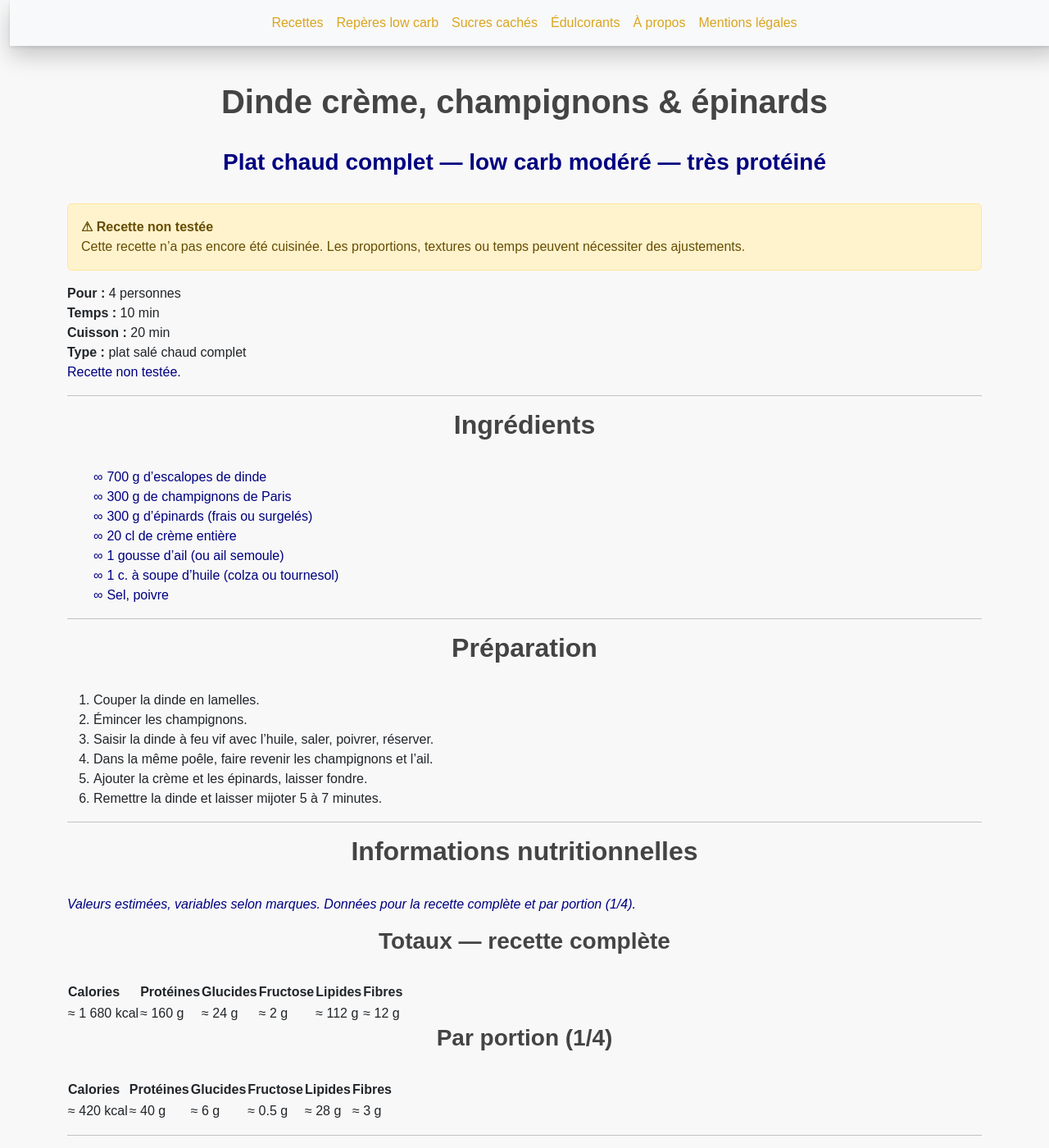
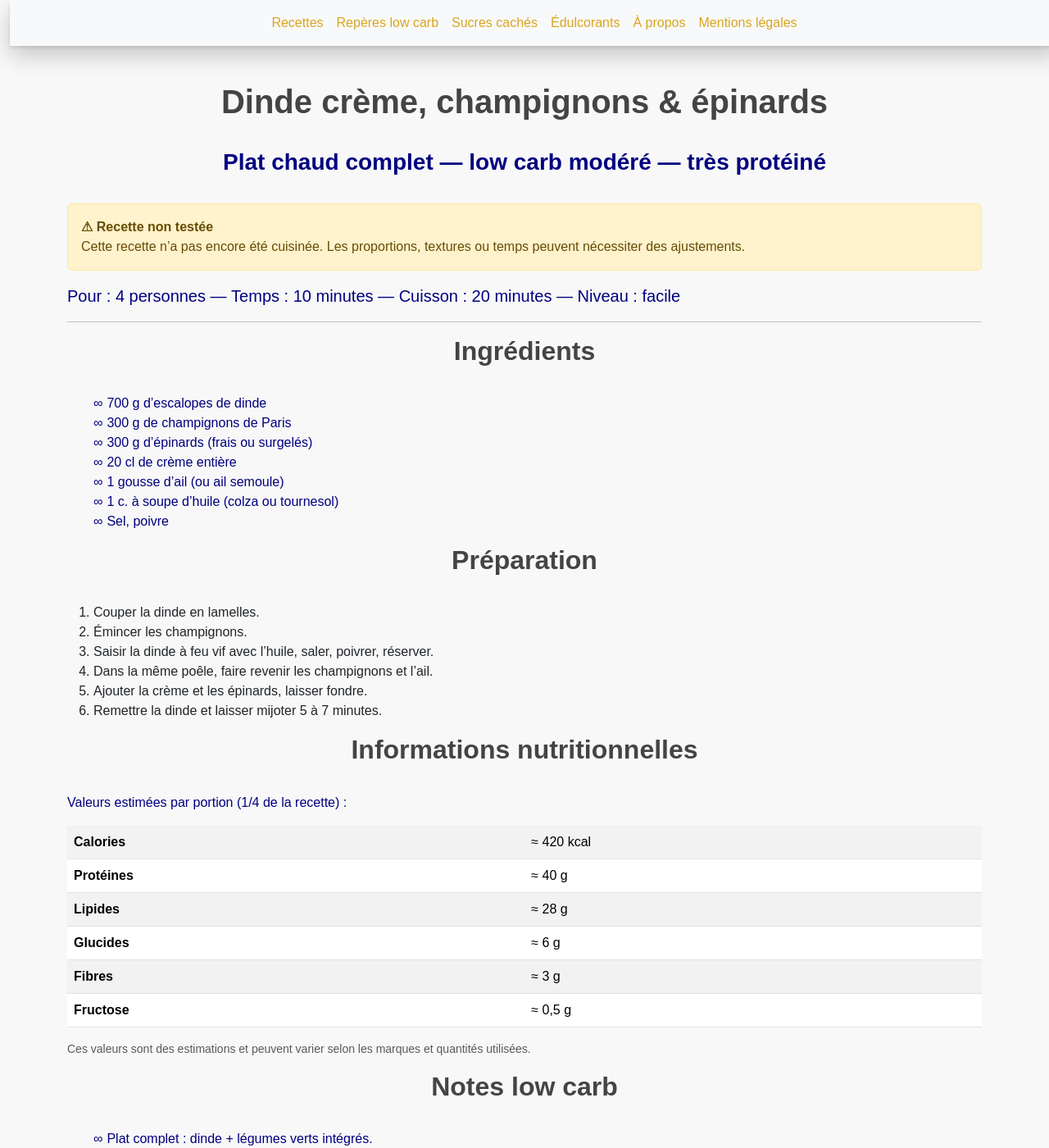
Before and after one commit to laurie-boissay/laurie-boissay.github.io, a Jekyll site: the page built from recettes/dinde-creme-champignons-epinards.html, in a window 1280 px wide and 1400 px high. Shown: the whole window at 82% size. Built offline with Jekyll 4.4.1, drawn with Linux system fonts in a browser that asks for light colours.

Commit message:
Update dinde-creme-champignons-epinards.html

```diff
--- a/recettes/dinde-creme-champignons-epinards.html
+++ b/recettes/dinde-creme-champignons-epinards.html
@@ -18,11 +18,11 @@ extra_head: |
     "@type": "Recipe",
     "name": "Dinde crème, champignons & épinards",
     "description": "Dinde à la crème avec champignons et épinards, plat low carb complet.",
-    "recipeYield": "4 personnes",
+    "recipeYield": "4 portions",
     "prepTime": "PT10M",
     "cookTime": "PT20M",
     "totalTime": "PT30M",
-    "recipeCategory": "Plats",
+    "recipeCategory": "Plats à base de viande",
     "recipeIngredient": [
       "700 g d'escalopes de dinde",
       "300 g de champignons de Paris",
@@ -43,38 +43,30 @@ extra_head: |
   }
   </script>
 ---
-
-<div class="recipe-lead">
-  <div class="recipe-lead__grid">
-    <div><strong>Pour :</strong> 4 personnes</div>
-    <div><strong>Temps :</strong> 10 min</div>
-    <div><strong>Cuisson :</strong> 20 min</div>
-    <div><strong>Type :</strong> plat salé chaud complet</div>
-  </div>
-  <p class="recipe-lead__note">
-    <strong>Recette non testée.</strong>
-  </p>
-</div>
+<p class="lead">
+  <strong>Pour :</strong> 4 personnes —
+  <strong>Temps :</strong> 10 minutes —
+  <strong>Cuisson :</strong> 20 minutes —
+  <strong>Niveau :</strong> facile
+</p>
 
 <hr>
 
 <h2>Ingrédients</h2>
 
-<ul class="recipe-ingredients">
-  <li><strong>700 g</strong> d’escalopes de dinde</li>
-  <li><strong>300 g</strong> de champignons de Paris</li>
-  <li><strong>300 g</strong> d’épinards (frais ou surgelés)</li>
-  <li><strong>20 cl</strong> de crème entière</li>
-  <li><strong>1</strong> gousse d’ail (ou ail semoule)</li>
-  <li><strong>1 c. à soupe</strong> d’huile (colza ou tournesol)</li>
+<ul>
+  <li>700 g d’escalopes de dinde</li>
+  <li>300 g de champignons de Paris</li>
+  <li>300 g d’épinards (frais ou surgelés)</li>
+  <li>20 cl de crème entière</li>
+  <li>1 gousse d’ail (ou ail semoule)</li>
+  <li>1 c. à soupe d’huile (colza ou tournesol)</li>
   <li>Sel, poivre</li>
 </ul>
 
-<hr>
-
 <h2>Préparation</h2>
 
-<ol class="recipe-steps">
+<ol>
   <li>Couper la dinde en lamelles.</li>
   <li>Émincer les champignons.</li>
   <li>Saisir la dinde à feu vif avec l’huile, saler, poivrer, réserver.</li>
@@ -83,69 +75,29 @@ extra_head: |
   <li>Remettre la dinde et laisser mijoter 5 à 7 minutes.</li>
 </ol>
 
-<hr>
+<h2>Informations nutritionnelles</h2>
+<p>Valeurs estimées <strong>par portion</strong> (1/4 de la recette) :</p>
 
-<h2>Informations nutritionnelles</h2>
-
-<p class="recipe-nutrition__disclaimer">
-  <em>Valeurs estimées, variables selon marques. Données pour la recette complète et par portion (1/4).</em>
-</p>
-
-<div class="recipe-nutrition">
-  <h3>Totaux — recette complète</h3>
-  <table class="recipe-table">
-    <thead>
-      <tr>
-        <th>Calories</th>
-        <th>Protéines</th>
-        <th>Glucides</th>
-        <th>Fructose</th>
-        <th>Lipides</th>
-        <th>Fibres</th>
-      </tr>
-    </thead>
+<div class="table-responsive">
+  <table class="table table-striped">
     <tbody>
-      <tr>
-        <td>≈ 1 680 kcal</td>
-        <td>≈ 160 g</td>
-        <td>≈ 24 g</td>
-        <td>≈ 2 g</td>
-        <td>≈ 112 g</td>
-        <td>≈ 12 g</td>
-      </tr>
-    </tbody>
-  </table>
-
-  <h3>Par portion (1/4)</h3>
-  <table class="recipe-table">
-    <thead>
-      <tr>
-        <th>Calories</th>
-        <th>Protéines</th>
-        <th>Glucides</th>
-        <th>Fructose</th>
-        <th>Lipides</th>
-        <th>Fibres</th>
-      </tr>
-    </thead>
-    <tbody>
-      <tr>
-        <td>≈ 420 kcal</td>
-        <td>≈ 40 g</td>
-        <td>≈ 6 g</td>
-        <td>≈ 0.5 g</td>
-        <td>≈ 28 g</td>
-        <td>≈ 3 g</td>
-      </tr>
+      <tr><th>Calories</th><td>≈ 420 kcal</td></tr>
+      <tr><th>Protéines</th><td>≈ 40 g</td></tr>
+      <tr><th>Lipides</th><td>≈ 28 g</td></tr>
+      <tr><th>Glucides</th><td>≈ 6 g</td></tr>
+      <tr><th>Fibres</th><td>≈ 3 g</td></tr>
+      <tr><th>Fructose</th><td>≈ 0,5 g</td></tr>
     </tbody>
   </table>
 </div>
 
-<hr>
+<p class="small text-muted">
+  Ces valeurs sont des estimations et peuvent varier selon les marques et quantités utilisées.
+</p>
 
 <h2>Notes low carb</h2>
 
-<ul class="recipe-notes">
+<ul>
   <li><strong>Plat complet :</strong> dinde + légumes verts intégrés.</li>
   <li><strong>Low carb modéré :</strong> glucides principalement issus des champignons et des épinards.</li>
   <li><strong>Astuce texture :</strong> bien égoutter les épinards surgelés pour éviter l’excès d’eau.</li>
```
Also changed, not shown: other parts of recettes/dinde-creme-champignons-epinards.html (+2 -2 lines).
